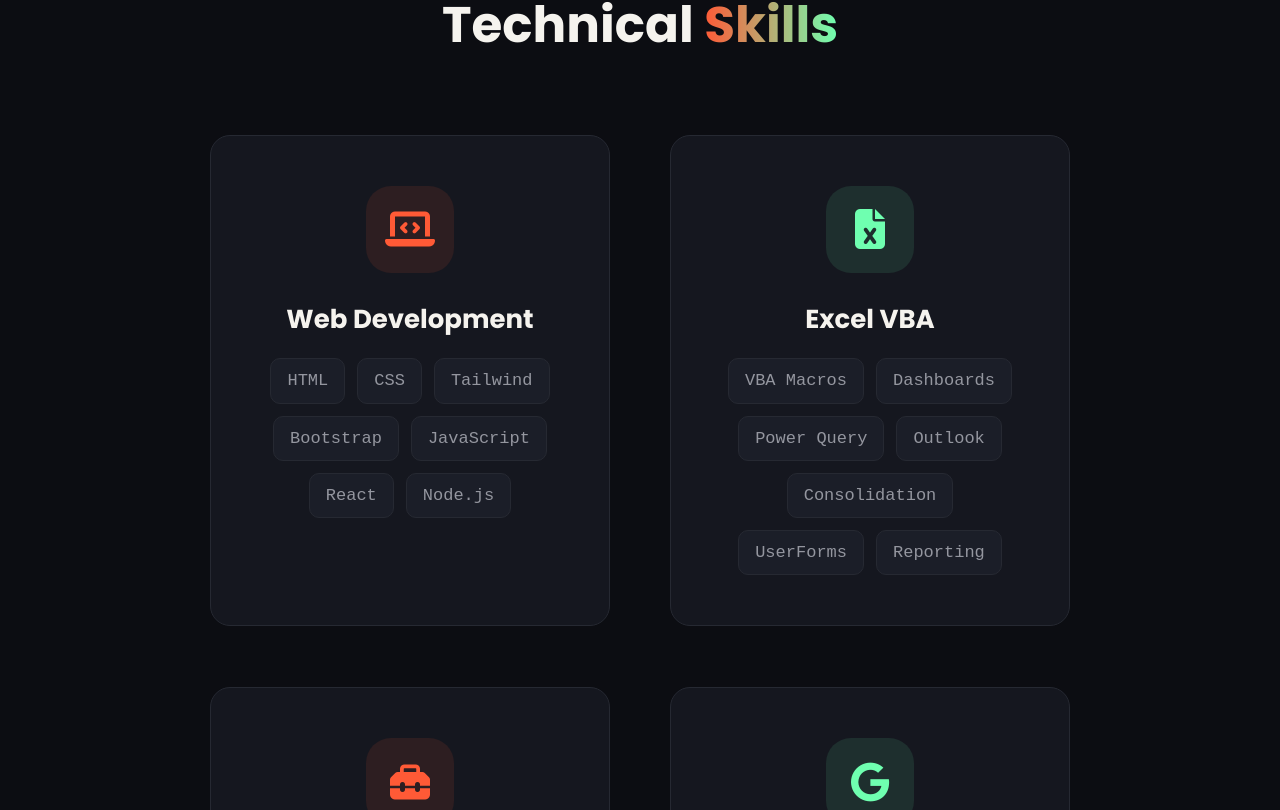
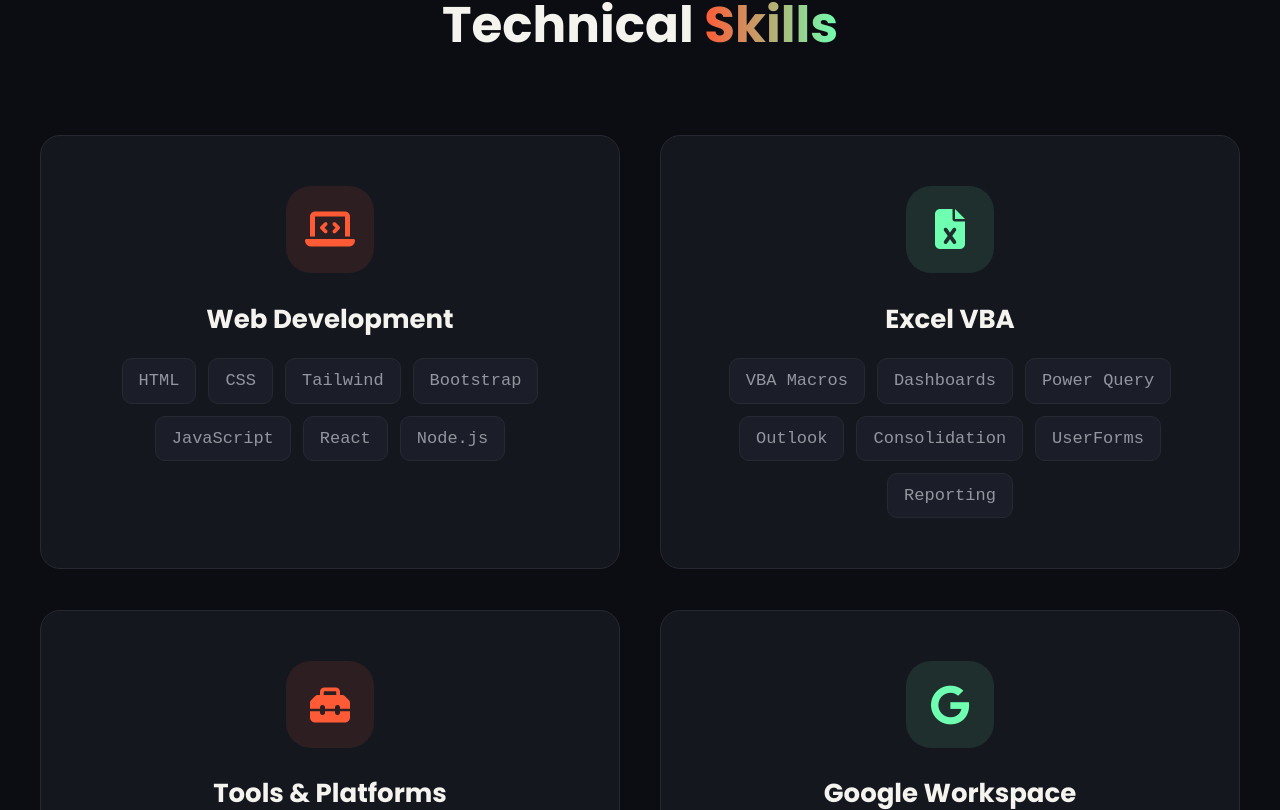
Before and after one commit to hareemrana522-crypto/Portfolio, a React (Vite) app: page / in a window 1280 px wide. Shown: the part 2270-3080 px from the top of the page. Built offline with nearby package versions, Linux system fonts and the light colour scheme.

Commit message:
Use responsive 2-column grid layout for skills

```diff
--- a/src/index.css
+++ b/src/index.css
@@ -524,14 +524,12 @@
 .services-grid {
     display: grid;
     grid-template-columns: 1fr;
-    justify-content: center;
     gap: 2rem;
 }
 
-@media (min-width: 800px) {
+@media (min-width: 768px) {
     .services-grid {
-        grid-template-columns: repeat(2, 320px);
-        gap: 3rem;
+        grid-template-columns: repeat(2, 1fr);
     }
 }
 
```
